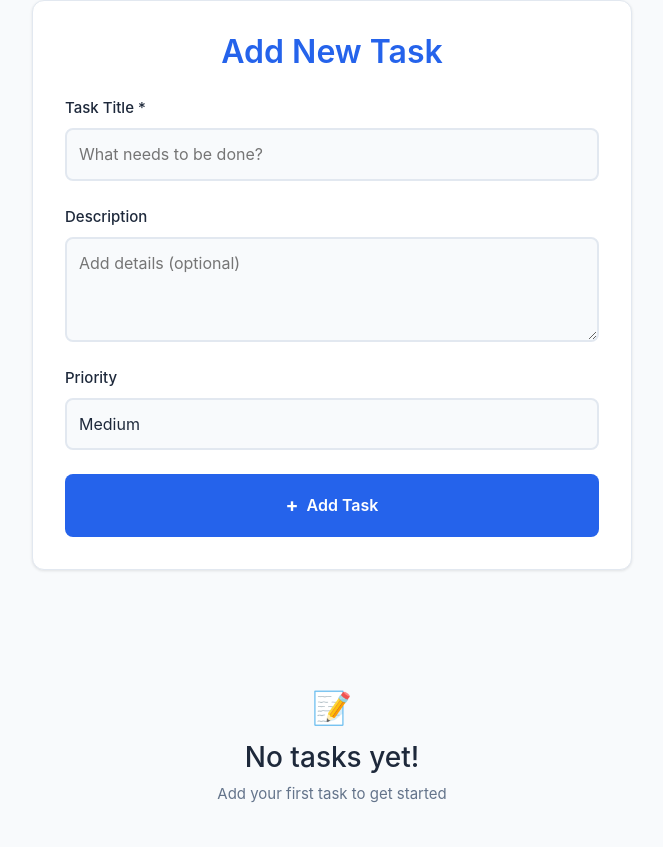
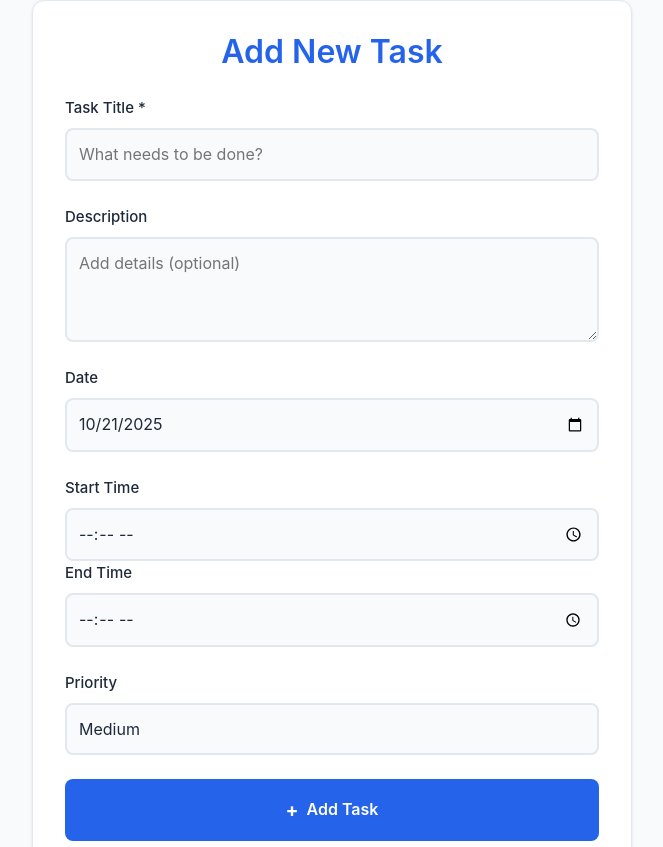
Before and after one commit to refiilwemotaung-cpu/ai-powered-smart-planner, a React (Create React App) app: page / in a window 1280 px wide. Shown: the part 372-1219 px from the top of the page, without its empty margins (308-971 px from the left). Built offline with nearby package versions, Linux system fonts and the light colour scheme.

Commit message:
Add date and time selection fields

```diff
--- a/src/components/TaskForm.js
+++ b/src/components/TaskForm.js
@@ -4,27 +4,52 @@ import "./TaskForm.css";
 
 const TaskForm = () => {
   const { addTask } = useTasks();
+
+  // Get today's date in YYYY-MM-DD format for the date input default
+  const getTodayDate = () => {
+    return new Date().toISOString().split("T")[0];
+  };
+
   const [formData, setFormData] = useState({
     title: "",
     description: "",
     priority: "medium",
+    date: getTodayDate(),
+    startTime: "",
+    endTime: "",
   });
 
   const handleSubmit = (e) => {
     e.preventDefault();
     if (!formData.title.trim()) return;
 
+    // Validate time logic (end time should be after start time if both are provided)
+    if (
+      formData.startTime &&
+      formData.endTime &&
+      formData.startTime >= formData.endTime
+    ) {
+      alert("End time must be after start time");
+      return;
+    }
+
     addTask({
       ...formData,
       title: formData.title.trim(),
       description: formData.description.trim(),
+      date: formData.date || getTodayDate(),
+      startTime: formData.startTime || null,
+      endTime: formData.endTime || null,
     });
 
-    // Reset form
+    // Reset form (but keep today's date as default)
     setFormData({
       title: "",
       description: "",
       priority: "medium",
+      date: getTodayDate(),
+      startTime: "",
+      endTime: "",
     });
   };
 
@@ -67,6 +92,47 @@ const TaskForm = () => {
             />
           </div>
 
+          {/* Date Selection */}
+          <div className="form-group">
+            <label htmlFor="date">Date</label>
+            <input
+              type="date"
+              id="date"
+              name="date"
+              value={formData.date}
+              onChange={handleChange}
+              className="form-input"
+              min={getTodayDate()}
+            />
+          </div>
+
+          {/* Time Selection Section */}
+          <div className="time-section">
+            <div className="form-group">
+              <label htmlFor="startTime">Start Time</label>
+              <input
+                type="time"
+                id="startTime"
+                name="startTime"
+                value={formData.startTime}
+                onChange={handleChange}
+                className="form-input"
+              />
+            </div>
+
+            <div className="form-group">
+              <label htmlFor="endTime">End Time</label>
+              <input
+                type="time"
+                id="endTime"
+                name="endTime"
+                value={formData.endTime}
+                onChange={handleChange}
+                className="form-input"
+              />
+            </div>
+          </div>
+
           <div className="form-group">
             <label htmlFor="priority">Priority</label>
             <select
```
